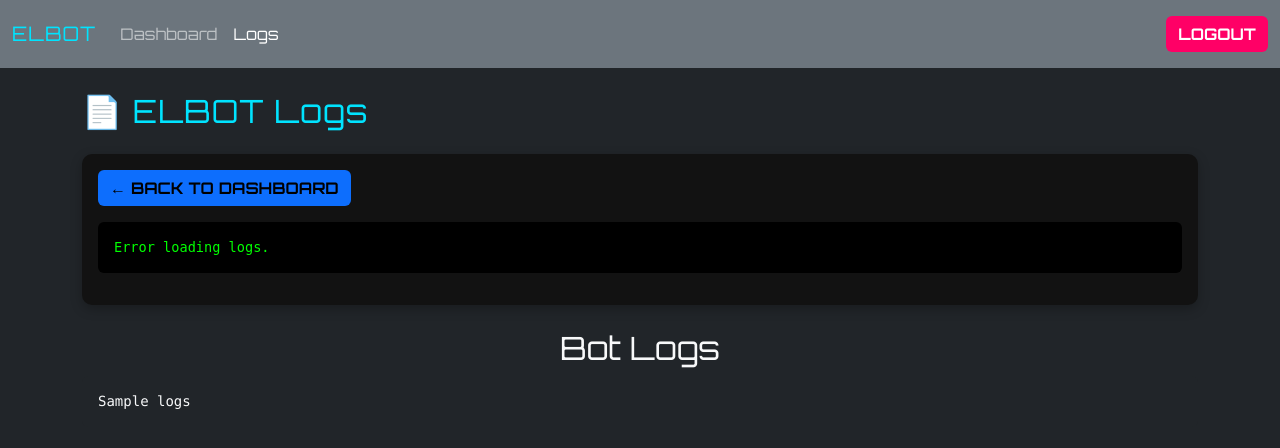
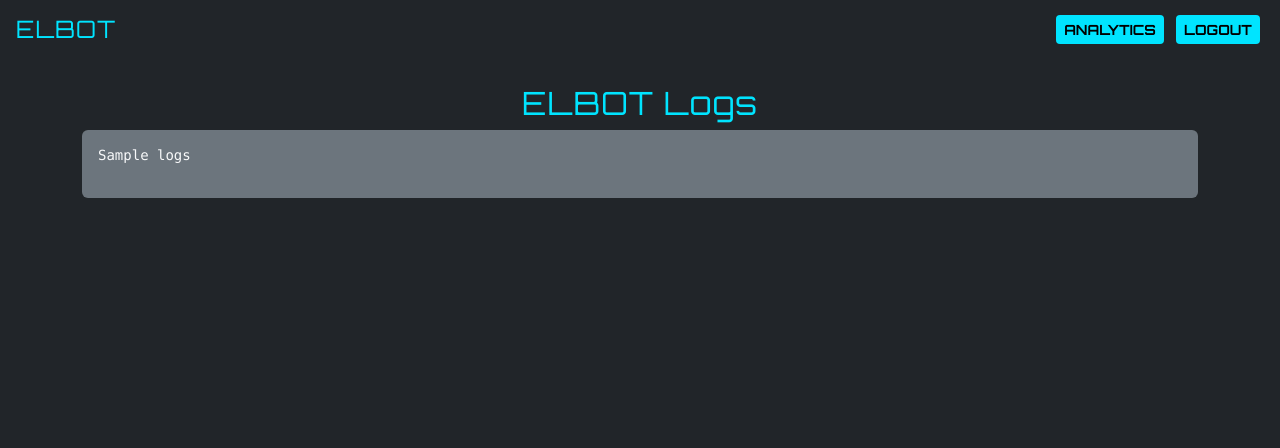
Before and after one commit to ALEPola/Elbot, a Flask app: template web/templates/logs.html in a window 1280 px wide. Shown: the top 448 px of the page. Run offline with Flask 3, Linux system fonts and the light colour scheme; the template is opened without the code that fills it: most values are stand-ins (such as "Sample title", 1, 10 or a date in 2020).

Commit message:
web update

```diff
--- a/web/app.py
+++ b/web/app.py
@@ -6,6 +6,7 @@
 import subprocess, os, psutil, shutil, re
 from datetime import timedelta, datetime
 from dotenv import load_dotenv
+from werkzeug.security import generate_password_hash, check_password_hash
 
 # ── system binaries ───────────────────────────
 SUDO       = shutil.which("sudo")       or "/usr/bin/sudo"
@@ -45,14 +46,22 @@
     }
 }
 
+# Hash the password for secure storage
+PASSWORD_HASH = generate_password_hash(PASSWORD)
+
+# Function to check username and password
+def authenticate(username, password):
+    return username == USERNAME and check_password_hash(PASSWORD_HASH, password)
+
 # ╔════════════════════════════════════════════╗
 # ☰  AUTH  ════════════════════════════════════
 # ╚════════════════════════════════════════════╝
 @app.route("/login", methods=["GET", "POST"])
 def login():
     if request.method == "POST":
-        if (request.form.get("username") == USERNAME and
-            request.form.get("password") == PASSWORD):
+        username = request.form["username"]
+        password = request.form["password"]
+        if authenticate(username, password):
             session["logged_in"] = True
             # Assuming successful login grants admin role for this application's scope
             session["role"] = "admin"
--- a/web/templates/logs.html
+++ b/web/templates/logs.html
@@ -18,47 +18,20 @@
 </head>
 <body class="bg-dark text-light">
   <!-- Navbar -->
-  <nav class="navbar navbar-expand-lg navbar-dark bg-secondary">
-    <div class="container-fluid">
-      <a class="navbar-brand futuristic-heading" href="/">
-        ELBOT
-      </a>
-      <div class="collapse navbar-collapse">
-        <ul class="navbar-nav me-auto mb-2 mb-lg-0">
-          <li class="nav-item">
-            <a class="nav-link" href="/">Dashboard</a>
-          </li>
-          <li class="nav-item">
-            <a class="nav-link active" href="/logs">Logs</a>
-          </li>
-        </ul>
-        <span class="navbar-text">
-          <a href="/logout" class="btn btn-neon btn-neon-danger">
-            Logout
-          </a>
-        </span>
-      </div>
+  <nav class="navbar navbar-dark bg-dark px-3">
+    <a class="navbar-brand futuristic-heading fs-4" href="/">ELBOT</a>
+    <div>
+      <a href="/analytics" class="btn btn-sm btn-neon mx-1">Analytics</a>
+      <a href="/logout" class="btn btn-sm btn-neon mx-1">Logout</a>
     </div>
   </nav>
 
   <!-- Logs Section -->
-  <div class="container mt-4">
-    <h2 class="futuristic-heading mb-4">📄 ELBOT Logs</h2>
-    <div class="control-card p-3 mb-3">
-      <a
-        href="/"
-        class="btn btn-neon btn-neon-primary mb-3"
-      >
-        ← Back to Dashboard
-      </a>
-      <pre class="log-box" id="logs" aria-live="polite">Loading logs...</pre>
+  <div class="container my-4">
+    <h2 class="futuristic-heading text-center">ELBOT Logs</h2>
+    <div class="logs-container bg-secondary p-3 rounded">
+      <pre class="text-light">{{ logs }}</pre>
     </div>
-  </div>
-
-  <!-- Bot Logs Section -->
-  <div class="container my-4">
-    <h2 class="text-center">Bot Logs</h2>
-    <pre class="bg-dark text-light p-3 rounded">{{ logs }}</pre>
   </div>
 
   <!-- AJAX to update logs every 3 seconds -->
```
Also changed, not shown: web/templates/analytics.html (+11 -1 lines), web/templates/index.html (+13 -107 lines).
